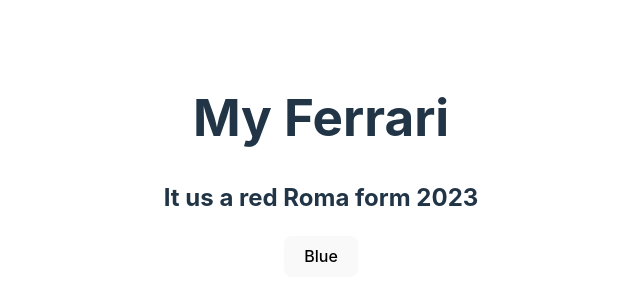
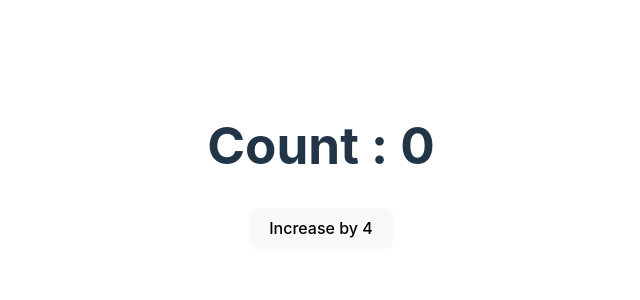
Before and after one commit to praveen199/React-Hooks, a React (Vite) app: page / in a window 1280 px wide. Shown: the part 234-534 px from the top of the page, without its empty margins (319-959 px from the left). Built offline with nearby package versions, Linux system fonts and the light colour scheme.

Commit message:
1.3 - New state change with previous state

```diff
--- a/src/App.jsx
+++ b/src/App.jsx
@@ -4,29 +4,19 @@
 import './App.css'
 
 function App() {
-  /* const [brand, setBrand] = useState('Ferrari');
-  const [model, setModel] = useState('Roma');
-  const [year, setYear] = useState('2023');
-  const [color, setColor] = useState('red'); */
+  const [count, setCount] = useState(0);
 
-  const [car, setCar] = useState({
-    brand: "Ferrari",
-    model: "Roma",
-    year: "2023",
-    color: "red"
-  });
-
-  const changeColor = () => {
-    setCar((prev) => {
-      return { ...prev, color: "blue" } //here we are getting previous data using ...prev
-    })
+  const increaseCount = () => {
+    setCount(count => count + 1);
+    setCount(count => count + 1);
+    setCount(count => count + 1);
+    setCount(count => count + 1);
   }
 
   return (
     <>
-      <h1>My {car.brand}</h1>
-      <h2>It us a {car.color} {car.model} form {car.year}</h2>
-      <button onClick={changeColor}>Blue</button>
+      <h1>Count : {count}</h1>
+      <button onClick={increaseCount}>Increase by 4</button>
     </>
   )
 }
```
Also changed, not shown: 1 other file (tests, documents, lock files or other folders).
